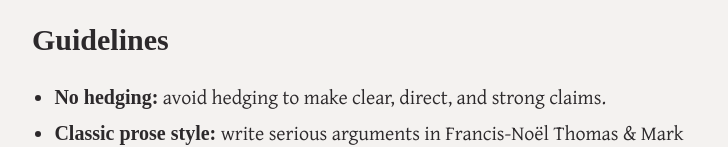
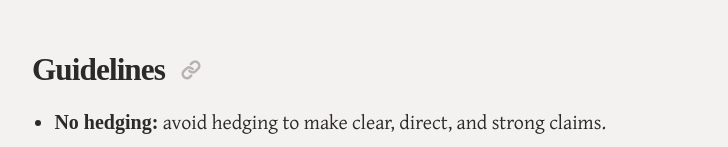
Before and after one commit to amadeuswolfkang/amadeuskang.com, an Eleventy site: page articles/manual-of-style.md in a window 1280 px wide. Shown: the part 471-618 px from the top of the page, without its empty margins (228-956 px from the left). Built offline with nearby package versions, Linux system fonts and the light colour scheme; Eleventy itself is replaced by a stand-in of ours; files that its build step writes are made by us from their sources; a web font is replaced by a local one.

Commit message:
Fix article section headers for table of contents

```diff
--- a/articles/manual-of-style.md
+++ b/articles/manual-of-style.md
@@ -9,7 +9,7 @@ description: Comprehensive and opinionated manual of writing and style conventio
 
 This is an opinionated style optimizing for legibility and density, written for both humans and LLMs. It's influenced by *The Elements of Style* (Strunk & White) and personal experience.
 
-# Guidelines
+## Guidelines
 - **No hedging:** avoid hedging to make clear, direct, and strong claims.
 - **Classic prose style:** write serious arguments in Francis-Noël Thomas & Mark Turner's classic prose style from _Clear and Simple As The Truth_, observational and analytical.
 - **Rule of n:** instead of defaulting to the rule of 3, consider the rule of n where n is the sufficient number of terms to express the writer's intent. For example, if 4 items better triangulate the general idea behind 3 items, then use 4.
```
